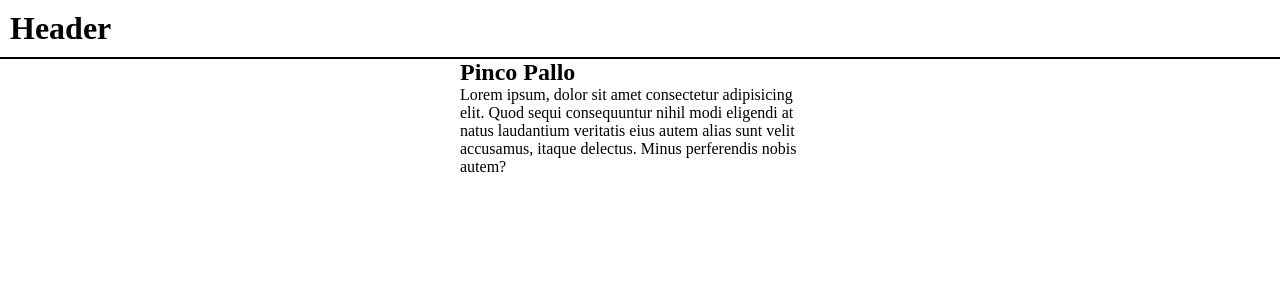
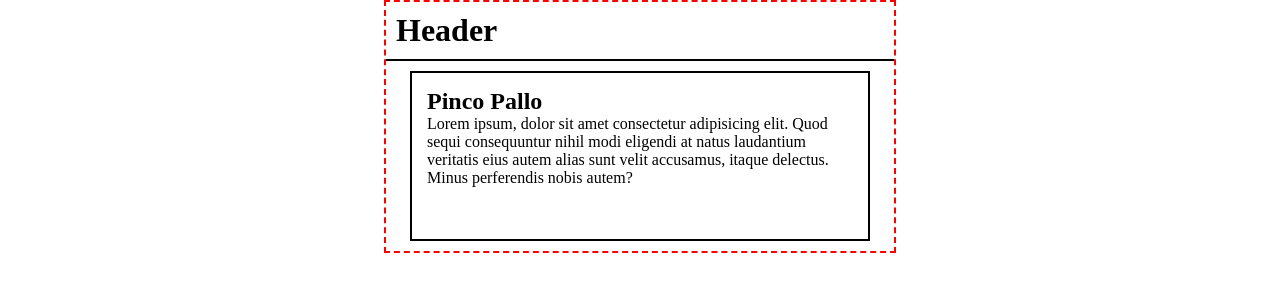
Before and after one commit to FilippoGraziano/htmlcss-wireframe, a plain HTML site: page index.html in a window 1280 px wide. Drawn offline with Linux system fonts and the light colour scheme.

Commit message:
modify section

```diff
--- a/css/style.css
+++ b/css/style.css
@@ -6,10 +6,23 @@
 
 .container {
     margin: 0 auto;
-    max-width: 360px;
+    max-width: 480px;
 }
 
 h1 {
     padding: 10px;
     border-bottom: 2px solid black;
 }
+
+section {
+    border: 2px solid black;
+    margin: 10px;
+    padding: 15px;
+    min-height: 170px;
+}
+
+body {
+    max-width: 512px;
+    border: 2px dashed red;
+    margin: 0 auto;
+}
```
